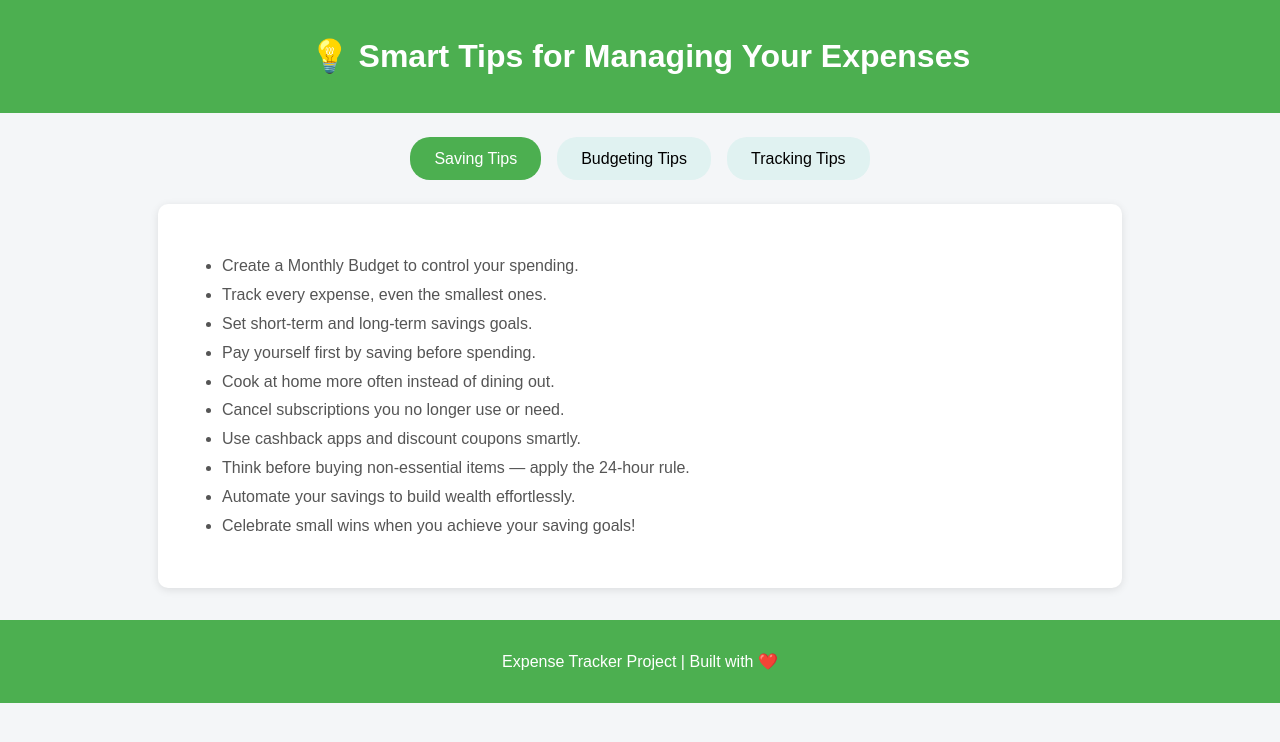
After one commit to arnika74/K2-second, a Flask app: page /tips in a window 1280 px wide. The commit adds this page. Shown: the top 742 px of the page. Run offline with Flask 3, Linux system fonts and the light colour scheme.

Commit message:
add tips

```diff
--- a/app.py
+++ b/app.py
@@ -466,5 +466,11 @@ def report():
 
     return render_template("report.html")
 
+
+# Route for Tips Page
+@app.route('/tips')
+def tips():
+    return render_template('tips.html')
+
 if __name__ == '__main__':
     app.run(debug=True)
--- a/static/styles.css
+++ b/static/styles.css
@@ -46,7 +46,7 @@ header {
     padding: 5px;
 }
 
-.nav-left a:hover{
+.nav-left a:hover {
     color: var(--Selective_yellow);
     font-size: 20px;
 }
--- a/templates/expense.html
+++ b/templates/expense.html
@@ -18,7 +18,7 @@
         <div class="nav-right">
             <img src="../static/images/image.png" alt="profile-menu" id="profile-icon">
                 <div class="dropdown-content" id="dropdown-menu">
-                    <a href="#">Tips</a>
+                    <a href="{{ url_for('tips') }}" target="_blank">Tips</a>
                     <a href="#">Change Password</a>
                     <a href="{{ url_for('logout') }}">Log Out</a>
                 </div>
--- a/templates/history.html
+++ b/templates/history.html
@@ -20,7 +20,7 @@
         <div class="nav-right">
             <img src="../static/images/image.png" alt="profile-menu" id="profile-icon">
                 <div class="dropdown-content" id="dropdown-menu">
-                    <a href="#">Tips</a>
+                    <a href="{{ url_for('tips') }}" target="_blank">Tips</a>
                     <a href="#">Change Password</a>
                     <a href="{{ url_for('logout') }}">Log Out</a>
                 </div>
--- a/templates/index.html
+++ b/templates/index.html
@@ -21,7 +21,7 @@
             {% if 'user' in session %}
             <img src="../static/images/image.png" alt="profile-menu" id="profile-icon">
             <div class="dropdown-content" id="dropdown-menu">
-                <a href="#">Tips</a>
+                <a href="{{ url_for('tips') }}" target="_blank">Tips</a>
                 <a href="#">Change Password</a>
                 <a href="{{ url_for('logout') }}">Log Out</a>
             </div>
--- a/templates/report.html
+++ b/templates/report.html
@@ -18,7 +18,7 @@
         <div class="nav-right">
             <img src="../static/images/image.png" alt="profile-menu" id="profile-icon">
                 <div class="dropdown-content" id="dropdown-menu">
-                    <a href="#">Tips</a>
+                    <a href="{{ url_for('tips') }}" target="_blank">Tips</a>
                     <a href="#">Change Password</a>
                     <a href="{{ url_for('logout') }}">Log Out</a>
                 </div>
--- /dev/null
+++ b/templates/tips.html
@@ -0,0 +1,225 @@
+<!-- <!DOCTYPE html>
+<html lang="en">
+<head>
+    <meta charset="UTF-8">
+    <meta name="viewport" content="width=device-width, initial-scale=1.0">
+    <title>Expense Tracker - Tips</title>
+    <style>
+        body {
+            font-family: Arial, sans-serif;
+            background-color: #f4f6f8;
+            margin: 0;
+            padding: 0;
+        }
+        header {
+            background-color: #4CAF50;
+            padding: 1rem;
+            text-align: center;
+            color: white;
+        }
+        section {
+            padding: 2rem;
+            max-width: 900px;
+            margin: auto;
+        }
+        h1 {
+            text-align: center;
+            color: #333;
+        }
+        ul {
+            list-style-type: disc;
+            padding-left: 2rem;
+            line-height: 1.8;
+            color: #555;
+        }
+        footer {
+            margin-top: 2rem;
+            text-align: center;
+            padding: 1rem;
+            background-color: #4CAF50;
+            color: white;
+        }
+    </style>
+</head>
+<body>
+
+<header>
+    <h1>💡 Smart Tips for Managing Your Expenses</h1>
+</header>
+
+<section>
+    <ul>
+        <li>Track all your expenses immediately to avoid missing entries.</li>
+        <li>Categorize your expenses clearly: groceries, rent, bills, shopping, transport, entertainment, etc.</li>
+        <li>Set monthly savings goals and track your progress inside the app.</li>
+        <li>Analyze your highest spending categories every month.</li>
+        <li>Use charts and graphs to better visualize your financial trends.</li>
+        <li>Export your data regularly (CSV/PDF) to avoid accidental data loss.</li>
+        <li>Always check your balance before making major expenses.</li>
+        <li>Plan for emergencies by maintaining an "emergency fund" category.</li>
+        <li>Enable security features like login authentication to keep your financial data safe.</li>
+        <li>Update your budget plan if your income or expenses change significantly.</li>
+        <li>Use receipt upload/scanning for quicker data entry and record keeping.</li>
+        <li>Check for unnecessary subscriptions you might be paying monthly.</li>
+        <li>Customize your categories if the default ones don't fit your lifestyle.</li>
+        <li>Compare your monthly expenses to spot patterns and adjust your habits.</li>
+        <li>Celebrate small wins when you achieve your saving goals!</li>
+    </ul>
+</section>
+
+<footer>
+    <p>Expense Tracker Project | Built with ❤️</p>
+</footer>
+
+</body>
+</html> -->
+
+
+
+<!DOCTYPE html>
+<html lang="en">
+<head>
+    <meta charset="UTF-8">
+    <meta name="viewport" content="width=device-width, initial-scale=1.0">
+    <title>Expense Tracker - Tips</title>
+    <style>
+        body {
+            font-family: Arial, sans-serif;
+            background-color: #f4f6f8;
+            margin: 0;
+            padding: 0;
+        }
+        header {
+            background-color: #4CAF50;
+            padding: 1rem;
+            text-align: center;
+            color: white;
+        }
+        .tab-container {
+            display: flex;
+            justify-content: center;
+            margin-top: 1rem;
+            flex-wrap: wrap;
+        }
+        .tab-button {
+            background-color: #e0f2f1;
+            border: none;
+            padding: 0.8rem 1.5rem;
+            margin: 0.5rem;
+            cursor: pointer;
+            font-size: 1rem;
+            border-radius: 20px;
+            transition: background-color 0.3s;
+        }
+        .tab-button:hover, .tab-button.active {
+            background-color: #4CAF50;
+            color: white;
+        }
+        .tab-content {
+            display: none;
+            padding: 2rem;
+            max-width: 900px;
+            margin: auto;
+            background: white;
+            margin-top: 1rem;
+            border-radius: 10px;
+            box-shadow: 0 2px 8px rgba(0, 0, 0, 0.1);
+        }
+        .tab-content.active {
+            display: block;
+        }
+        ul {
+            list-style-type: disc;
+            padding-left: 2rem;
+            line-height: 1.8;
+            color: #555;
+        }
+        footer {
+            margin-top: 2rem;
+            text-align: center;
+            padding: 1rem;
+            background-color: #4CAF50;
+            color: white;
+        }
+    </style>
+</head>
+<body>
+
+<header>
+    <h1>💡 Smart Tips for Managing Your Expenses</h1>
+</header>
+
+<div class="tab-container">
+    <button class="tab-button active" onclick="showTab('saving')">Saving Tips</button>
+    <button class="tab-button" onclick="showTab('budgeting')">Budgeting Tips</button>
+    <button class="tab-button" onclick="showTab('tracking')">Tracking Tips</button>
+</div>
+
+<section id="saving" class="tab-content active">
+    <ul>
+        <li>Create a Monthly Budget to control your spending.</li>
+        <li>Track every expense, even the smallest ones.</li>
+        <li>Set short-term and long-term savings goals.</li>
+        <li>Pay yourself first by saving before spending.</li>
+        <li>Cook at home more often instead of dining out.</li>
+        <li>Cancel subscriptions you no longer use or need.</li>
+        <li>Use cashback apps and discount coupons smartly.</li>
+        <li>Think before buying non-essential items — apply the 24-hour rule.</li>
+        <li>Automate your savings to build wealth effortlessly.</li>
+        <li>Celebrate small wins when you achieve your saving goals!</li>
+    </ul>
+</section>
+
+<section id="budgeting" class="tab-content">
+    <ul>
+        <li>Track all your expenses immediately to avoid missing entries.</li>
+        <li>Categorize your expenses clearly: groceries, rent, bills, shopping, transport, entertainment, etc.</li>
+        <li>Set monthly savings goals and track your progress inside the app.</li>
+        <li>Analyze your highest spending categories every month.</li>
+        <li>Adjust your budget plan if your income or expenses change significantly.</li>
+        <li>Always check your balance before making major expenses.</li>
+        <li>Plan for emergencies by maintaining an "emergency fund" category.</li>
+        <li>Export your data regularly (CSV/PDF) to avoid accidental data loss.</li>
+    </ul>
+</section>
+
+<section id="tracking" class="tab-content">
+    <ul>
+        <li>Use charts and graphs to better visualize your financial trends.</li>
+        <li>Record even small cash payments to have accurate tracking.</li>
+        <li>Enable receipt upload/scanning for quicker data entry and record keeping.</li>
+        <li>Check for unnecessary subscriptions you might be paying monthly.</li>
+        <li>Compare your monthly expenses to spot patterns and adjust your habits.</li>
+        <li>Customize your categories if the default ones don't fit your lifestyle.</li>
+        <li>Enable login authentication to protect your financial records.</li>
+    </ul>
+</section>
+
+<footer>
+    <p>Expense Tracker Project | Built with ❤️</p>
+</footer>
+
+<script>
+    function showTab(tabId) {
+        // Hide all tabs
+        var tabs = document.querySelectorAll('.tab-content');
+        tabs.forEach(function(tab) {
+            tab.classList.remove('active');
+        });
+
+        // Remove active from all buttons
+        var buttons = document.querySelectorAll('.tab-button');
+        buttons.forEach(function(button) {
+            button.classList.remove('active');
+        });
+
+        // Show selected tab
+        document.getElementById(tabId).classList.add('active');
+
+        // Highlight active button
+        event.target.classList.add('active');
+    }
+</script>
+
+</body>
+</html>
```
